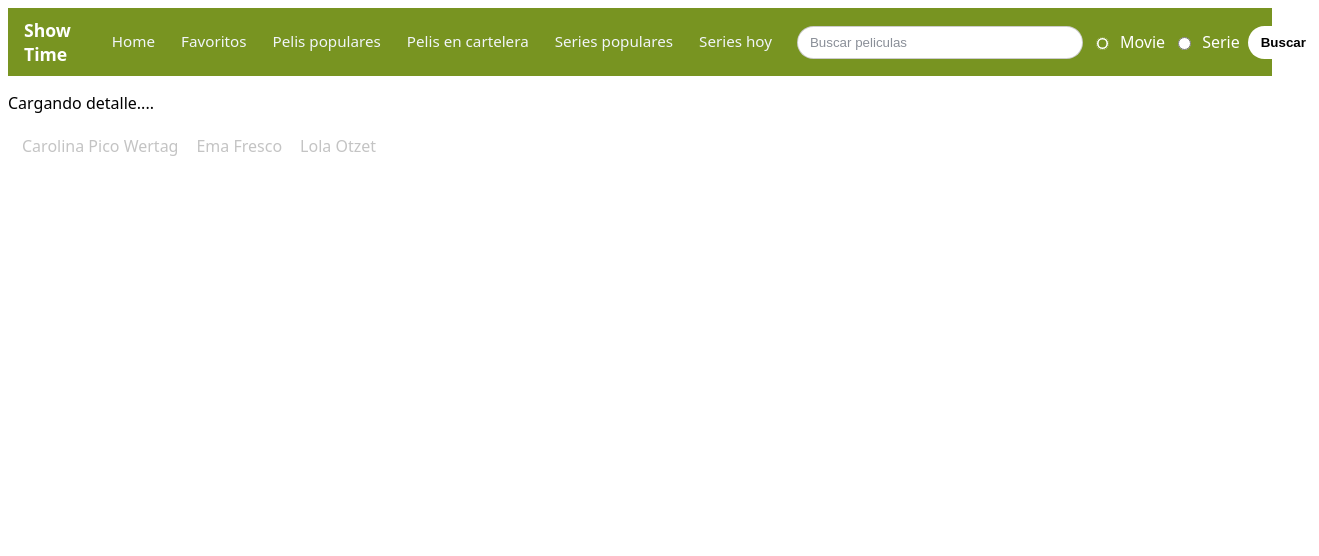
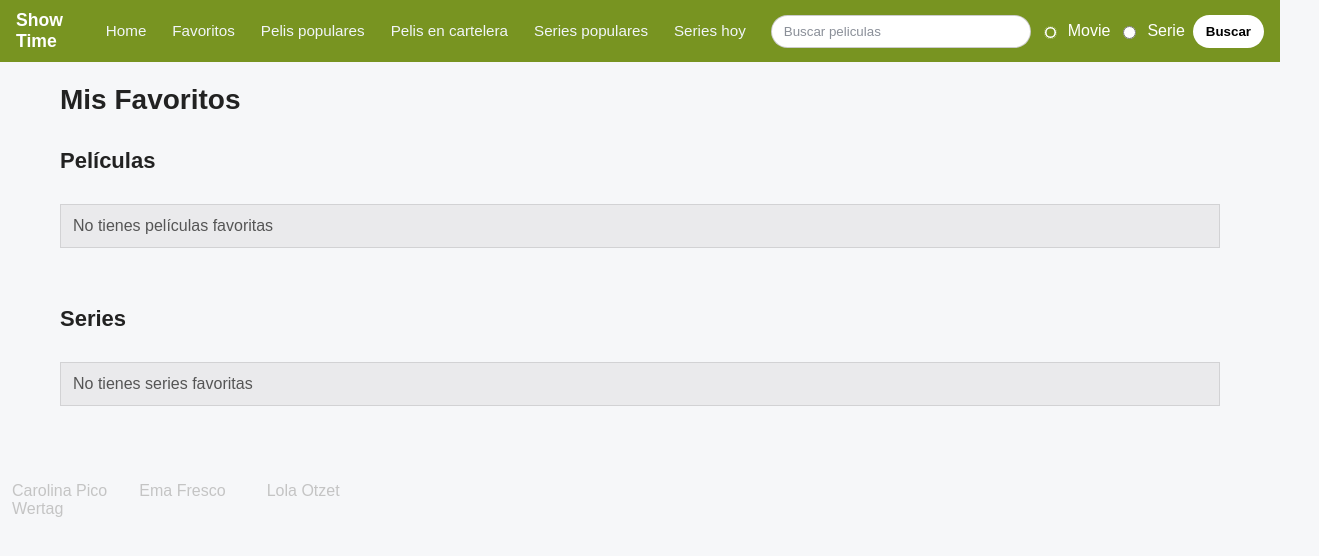
Before and after one commit to carolinapw/proyectoIntegradorReact, a React (Create React App) app: page /favorites in a window 1280 px wide. Shown: the top 556 px of the page, 1319 px wide, since content can reach past the window. Built offline with nearby package versions, Linux system fonts and the light colour scheme.

Commit message:
termine favoritos, cambie unas cosas del css

```diff
--- a/src/components/Footer/Footer.css
+++ b/src/components/Footer/Footer.css
@@ -1,12 +1,14 @@
 .footer {
-    display: flex;
-    flex-wrap: wrap;
-    flex-direction: row;
-    margin-left: 5px;
-    margin-top: 10px;
-    margin-bottom: 30px;
-  }
+  display: flex;
+  flex-direction: row;
+  justify-content: center;
+  margin: 20px 0;
+}
+
 .integrantes {
-    color: #C4C4C4;
-    margin: 5px 9px;
-  }
+  color: #C4C4C4;
+  margin: 0 12px;
+  background: none;
+  border: none;
+  padding: 0;
+}
--- /dev/null
+++ b/src/screens/Favortitos/Favoritos.css
@@ -0,0 +1,105 @@
+/* ====== BASE ====== */
+* {
+  box-sizing: border-box;
+}
+
+body {
+  margin: 0;
+  font-family: Arial, Helvetica, sans-serif;
+  color: #222;
+  background-color: rgba(246,247,249,1);
+}
+
+h1 {
+  font-size: 28px;
+  line-height: 36px;
+  margin: 16px 0;
+}
+
+h2 {
+  font-size: 22px;
+  line-height: 30px;
+  margin: 12px 0;
+}
+
+a {
+  text-decoration: none;
+  color: #222;
+}
+
+/* ====== FAVORITOS PAGE ====== */
+.favorites-page {
+  max-width: 1200px;
+  width: 100%;
+  margin: 20px auto 40px;
+  padding: 0 20px;
+}
+
+section {
+  display: flex;
+  flex-wrap: wrap;
+  flex-direction: row;
+  justify-content: flex-start;
+  margin: 12px 0 28px;
+}
+
+p {
+  width: 100%;
+  background-color: rgba(0,0,0,0.05);
+  padding: 12px;
+  border: 1px solid rgba(0,0,0,0.1);
+  color: #555;
+}
+
+/* ====== CARDS ====== */
+.favorite-card {
+  width: 25%;      /* 4 por fila en desktop */
+  margin: 10px;
+  background-color: #fff;
+  border: 1px solid rgba(0,0,0,0.1);
+  border-radius: 12px;   /* 🔹 redondea las esquinas */
+  overflow: hidden;      /* asegura que la imagen también respete el borde redondeado */
+}
+
+.favorite-card img {
+  display: block;
+  width: 100%;
+  height: auto;
+  background-color: #ddd;
+}
+
+.favorite-card h3 {
+  font-size: 18px;
+  line-height: 26px;
+  margin: 10px 12px;
+}
+
+.favorite-card button {
+  display: inline-block;
+  background-color: rgba(111,143,31,1);
+  color: #fff;
+  font-size: 14px;
+  font-weight: bold;
+  padding: 8px 12px;
+  border: none;
+  cursor: pointer;
+  margin: 10px 12px;
+}
+
+/* ====== RESPONSIVE ====== */
+@media (max-width: 768px) {
+  .favorite-card {
+    width: 45%;   /* 2 por fila */
+  }
+}
+
+@media (max-width: 420px) {
+  .favorite-card {
+    width: 100%;  /* 1 por fila */
+  }
+  .favorite-card button {
+    display: block;
+    width: 90%;
+    margin: 10px auto;
+  }
+}
--- a/src/screens/Favortitos/Favoritos.js
+++ b/src/screens/Favortitos/Favoritos.js
@@ -1,69 +1,55 @@
-import React, { Component, Link } from "react";
+import React, { Component } from "react";
+import { Link } from "react-router-dom";
 import "../../components/CardList/CardList.css";
-
-
+import "./Favoritos.css"
 
 class Favoritos extends Component {
   constructor(props) {
     super(props);
     this.state = {
-      data: null,
-      type: "",
-      cargando: false,
-      favoritos: false,
-      botonFav: "Agregar a Favoritos",
       peliculasFav: [],
-    seriesFav:[]
+      seriesFav: []
     };
   }
-  agregarFavoritos(){
-    let recuperoMovies = localStorage.getItem("favoritosM");
-    let recuperoSeries = localStorage.getItem("favoritosS");
 
-    let peliculasRecuperadas = recuperoMovies ? JSON.parse(recuperoMovies) : [];
-    let seriesRecuperadas = recuperoSeries ? JSON.parse(recuperoSeries) : [];
+  componentDidMount() {
+    this.cargarFavoritos();
+  }
 
-    peliculasRecuperadas.push(this.props.item)
-    seriesRecuperadas.push(this.props.item)
+  cargarFavoritos(){
+    const recuperoMovies = localStorage.getItem("favoritosM");
+    const recuperoSeries = localStorage.getItem("favoritosS");
 
-    localStorage.setItem("favoritosM", JSON.stringify(peliculasRecuperadas));
-    localStorage.setItem("favoritosS", JSON.stringify(seriesRecuperadas));
+    const peliculasRecuperadas = recuperoMovies ? JSON.parse(recuperoMovies) : [];
+    const seriesRecuperadas = recuperoSeries ? JSON.parse(recuperoSeries) : [];
 
-    this.setState({favoritos: true, botonFav: "Elinar de favoritos"});
+    this.setState({
+      peliculasFav: peliculasRecuperadas,
+      seriesFav: seriesRecuperadas
+    });
+  };
 
-}
+  eliminarFavoritos(id, type){
+    const key = type === "movie" ? "favoritosM" : "favoritosS";
+    const recupero = localStorage.getItem(key);
+    let lista = recupero ? JSON.parse(recupero) : [];
 
-eliminarFavoritos(){
-    let recuperoMovies = localStorage.getItem("favoritosM");
-    let recuperoSeries = localStorage.getItem("favoritosS");
-
-    let peliculasRecuperadas = recuperoMovies ? JSON.parse(recuperoMovies) : [];
-    let seriesRecuperadas = recuperoSeries ? JSON.parse(recuperoSeries) : [];
-
-    peliculasRecuperadas = peliculasRecuperadas.filter(item => item.id !== this.props.item.id)
-    seriesRecuperadas = seriesRecuperadas.filter(item => item.id !== this.props.item.id)
-
-    localStorage.setItem("favoritosM", JSON.stringify(peliculasRecuperadas));
-    localStorage.setItem("favoritosS", JSON.stringify(seriesRecuperadas));
-
-    this.setState({favoritos: true, botonFav: "Elinar de favoritos"});
+    lista = lista.filter((item) => item.id !== id);
+    localStorage.setItem(key, JSON.stringify(lista));
 
 
-    }
+    this.cargarFavoritos();
+  };
 
   render() {
-    const { data, peliculasFav, seriesFav } = this.state;
-
-    if (!data) {
-      return <p>Cargando detalle....</p>;
-    }
+    const { peliculasFav, seriesFav } = this.state;
 
     return (
       <main className="favorites-page">
         <h1>Mis Favoritos</h1>
 
         <section>
-          <h2>🎬 Películas</h2>
+          <h2>Películas</h2>
           {peliculasFav.length === 0 ? (
             <p>No tienes películas favoritas</p>
           ) : (
@@ -76,7 +62,7 @@ eliminarFavoritos(){
                 <h3>
                   <Link to={`/movie/${peli.id}`}>{peli.title}</Link>
                 </h3>
-                <button onClick={() => this.eliminarFavoritos(peli.id)}>
+                <button onClick={() => this.eliminarFavoritos(peli.id, "movie")}>
                   Eliminar
                 </button>
               </article>
@@ -85,7 +71,7 @@ eliminarFavoritos(){
         </section>
 
         <section>
-          <h2>📺 Series</h2>
+          <h2>Series</h2>
           {seriesFav.length === 0 ? (
             <p>No tienes series favoritas</p>
           ) : (
@@ -98,7 +84,7 @@ eliminarFavoritos(){
                 <h3>
                   <Link to={`/tv/${serie.id}`}>{serie.name}</Link>
                 </h3>
-                <button onClick={() => this.eliminarFavoritos(serie.id)}>
+                <button onClick={() => this.eliminarFavoritos(serie.id, "tv")}>
                   Eliminar
                 </button>
               </article>
@@ -109,4 +95,5 @@ eliminarFavoritos(){
     );
   }
 }
+
 export default Favoritos;
```
